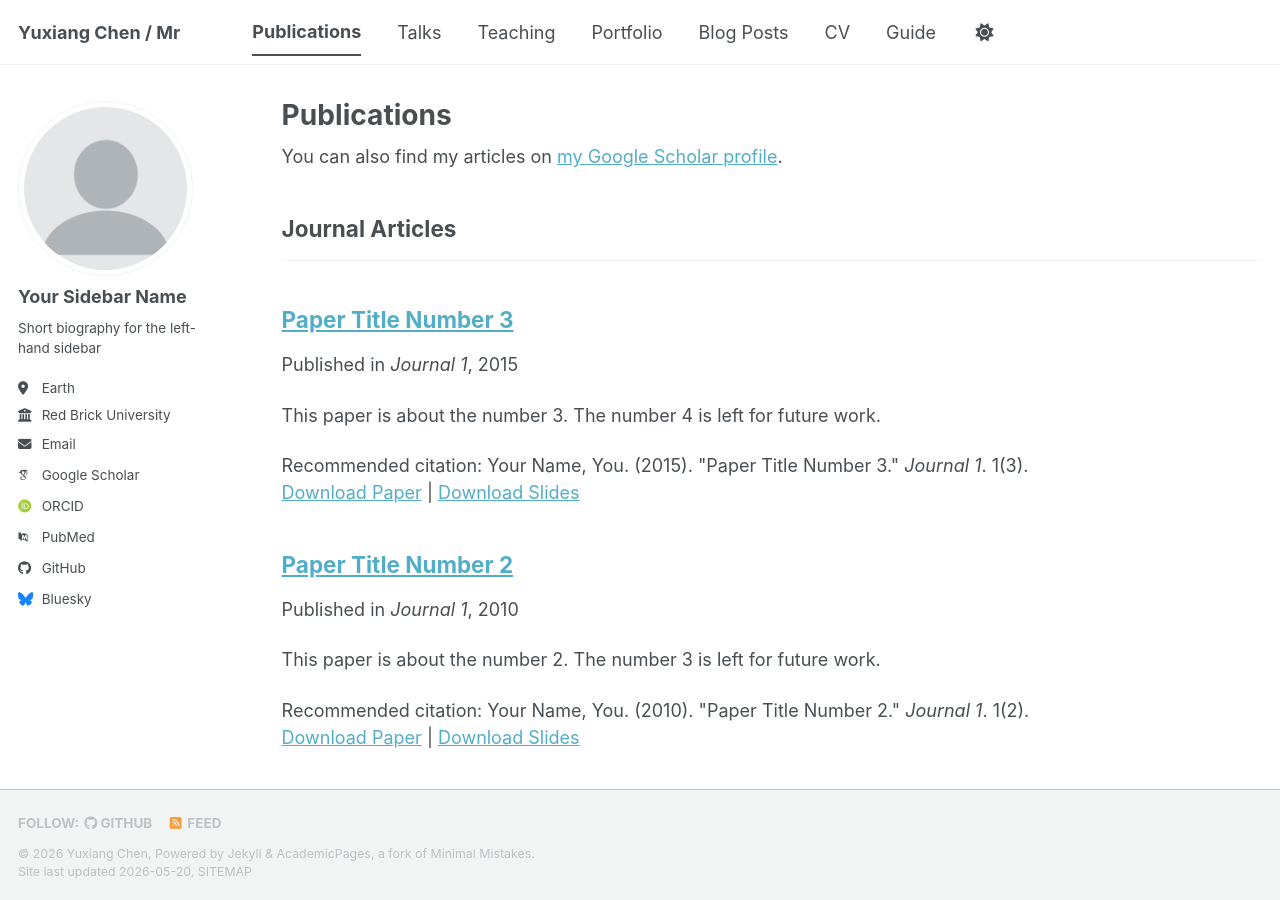
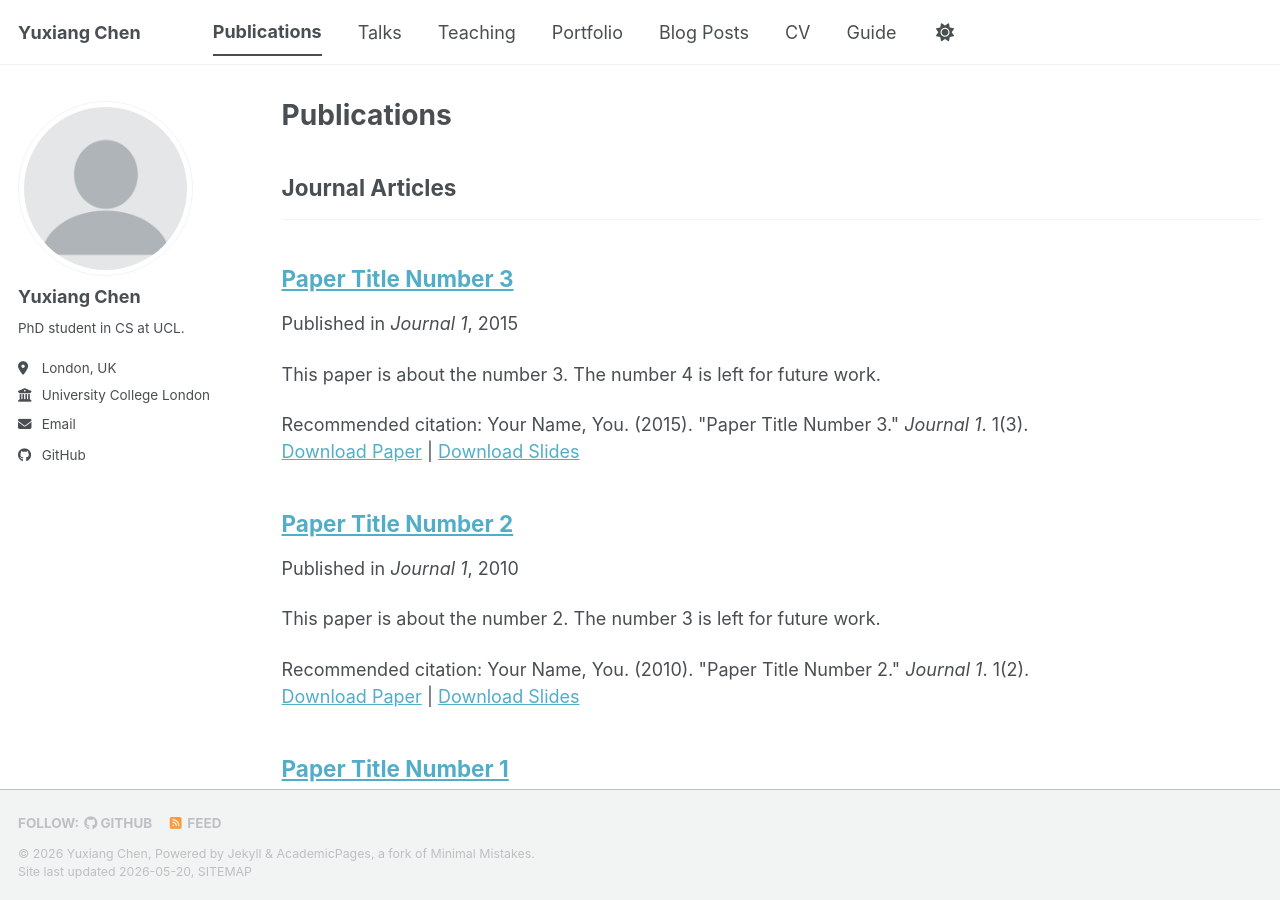
Before and after one commit to ancientswordgod/ancientswordgod.github.io, a Jekyll site: the page built from _pages/publications.html, in a window 1280 px wide and 900 px high. Built offline with Jekyll 4.4.1, drawn with Linux system fonts in a browser that asks for light colours; some web fonts are replaced; a script bundle is joined from its source files by our own code; library files that are not in the unit come from our copies.

Commit message:
personalize site config

```diff
--- a/_config.yml
+++ b/_config.yml
@@ -9,14 +9,13 @@
 # Basic Site Settings
 locale                   : "en-US"
 site_theme               : "default" # The available themes options are "default", "air", "sunrise", "mint", "dirt" and "contrast"
-title                    : "Yuxiang Chen / Mr"
+title                    : "Yuxiang Chen"
 title_separator          : "-"
 name                     : &name "Yuxiang Chen"
-description              : &description "personal description"   # Update this with a general description of your site, this is the default if not overridden by a page
-url                      : https://yuxiangc.github.io # The base hostname & protocol for your site e.g. "https://[your GitHub username].github.io",
-                                                           # or if you already have some other page hosted on Github then use "https://[your GitHub username].github.io/[Your Repo Name]"
-baseurl                  : "" # the subpath of your site, e.g. "/blog"
-repository               : "yuxiangc/yuxiangc.github.io"
+description              : &description "Personal homepage of Yuxiang Chen, PhD student at UCL."
+url                      : "https://ancientswordgod.github.io"
+baseurl                  : ""
+repository               : "ancientswordgod/ancientswordgod.github.io"
 
 # Site Author - The following control what appear as part of the author content on the side bar.
 #               If a field is blank the icon and link will not appear, otherwise it will be shown.
@@ -24,63 +23,63 @@ repository               : "yuxiangc/yuxiangc.github.io"
 author:
   # Biographic information
   avatar           : "profile.png"
-  name             : "Your Sidebar Name"
-  pronouns         : # example: "she/her"
-  bio              : "Short biography for the left-hand sidebar"
-  location         : "Earth"
-  employer         : "Red Brick University"
-  uri              : # URL
-  email            : "none@example.org"
+  name             : "Yuxiang Chen"
+  pronouns         :
+  bio              : "PhD student in CS at UCL."
+  location         : "London, UK"
+  employer         : "University College London"
+  uri              :
+  email            : "yuxiangc0853@gmail.com"
 
   # Academic websites
-  academia         : # URL
-  arxiv            : # URL - Update with the correct link to your profile
-  googlescholar    : "https://scholar.google.com/citations?user=PS_CX0AAAAAJ"
-  inspire-hep      : # URL
-  impactstory      : # URL
-  orcid            : "https://orcid.org/yourorcidurl"
-  semantic         : # URL
-  ssrn             : # URL
-  pubmed           : "https://www.ncbi.nlm.nih.gov/pubmed/?term=john+snow"
-  researchgate     : # URL
-  scopus           : # URL
-  zotero           : # URL
+  academia         :
+  arxiv            :
+  googlescholar    :
+  inspire-hep      :
+  impactstory      :
+  orcid            :
+  semantic         :
+  ssrn             :
+  pubmed           :
+  researchgate     :
+  scopus           :
+  zotero           :
 
 
   # Repositories and software development
-  bitbucket        : # Username - Update with your username on the site
-  codepen          : # Username
-  dribbble         : # Username
-  github           : "academicpages"
-  kaggle           : # Username
-  stackoverflow    : # User number or user number and name (i.e., use "1" or "1/jeff-atwood")
+  bitbucket        :
+  codepen          :
+  dribbble         :
+  github           : "ancientswordgod"
+  kaggle           :
+  stackoverflow    :
 
   # Social media
-  artstation       : # Username
-  bluesky          : "bsky.app" # Replace this with you Bluesky username
-  facebook         : # Username
-  flickr           : # Username
-  foursquare       : # Username
-  goodreads        : # Username
-  google_plus      : # Username
-  keybase          : # Username
-  instagram        : # Username
-  lastfm           : # Username
-  linkedin         : # Username
-  mastodon         : # URL
-  medium           : # URL
-  pinterest        : # Username
-  soundcloud       : # Username
-  steam            : # Username
-  telegram         : # URL
-  tumblr           : # Username
-  twitter          : # Username for X / Twitter
-  vine             : # Username
-  weibo            : # Username
-  wikipedia        : # Username
-  xing             : # Username
-  youtube          : # Username
-  zhihu            : # Username
+  artstation       :
+  bluesky          :
+  facebook         :
+  flickr           :
+  foursquare       :
+  goodreads        :
+  google_plus      :
+  keybase          :
+  instagram        :
+  lastfm           :
+  linkedin         :
+  mastodon         :
+  medium           :
+  pinterest        :
+  soundcloud       :
+  steam            :
+  telegram         :
+  tumblr           :
+  twitter          :
+  vine             :
+  weibo            :
+  wikipedia        :
+  xing             :
+  youtube          :
+  zhihu            :
 
 # Publication Category - The following the list of publication categories and their headings
 publication_category:
```
